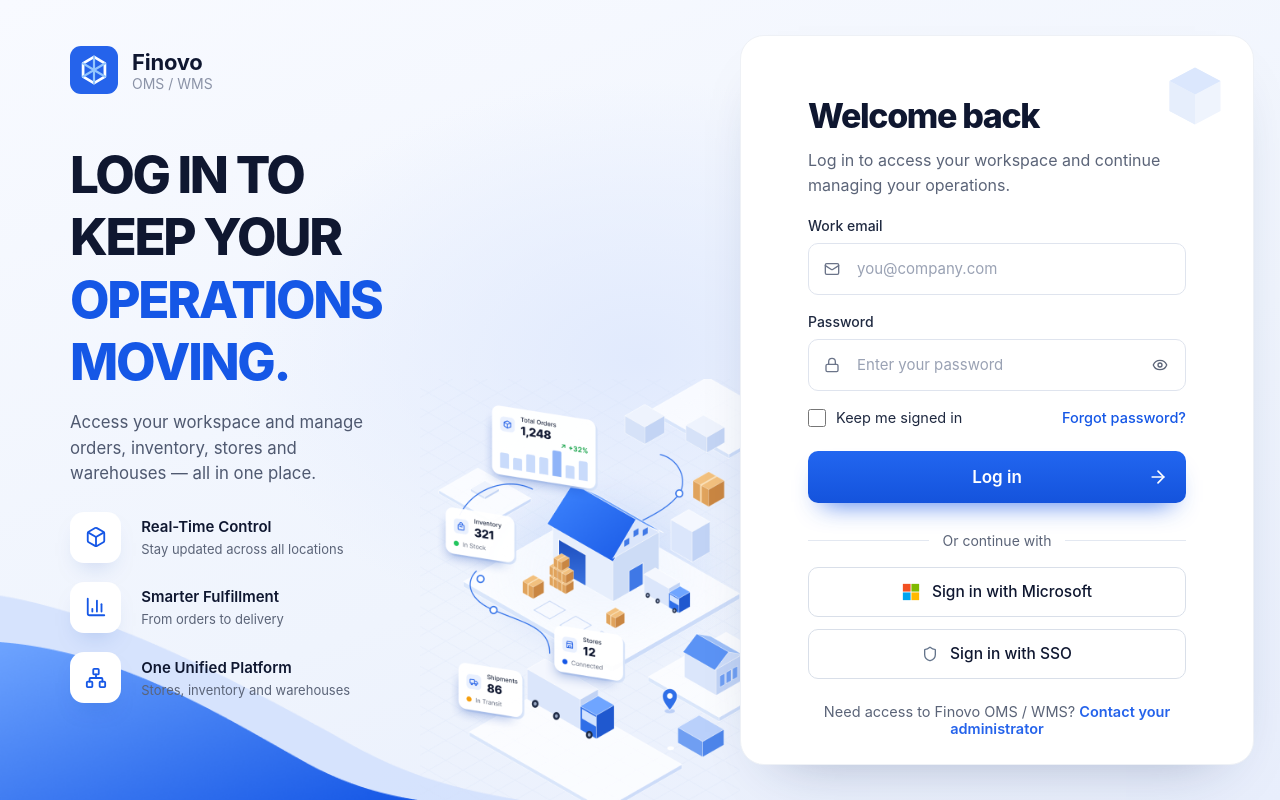
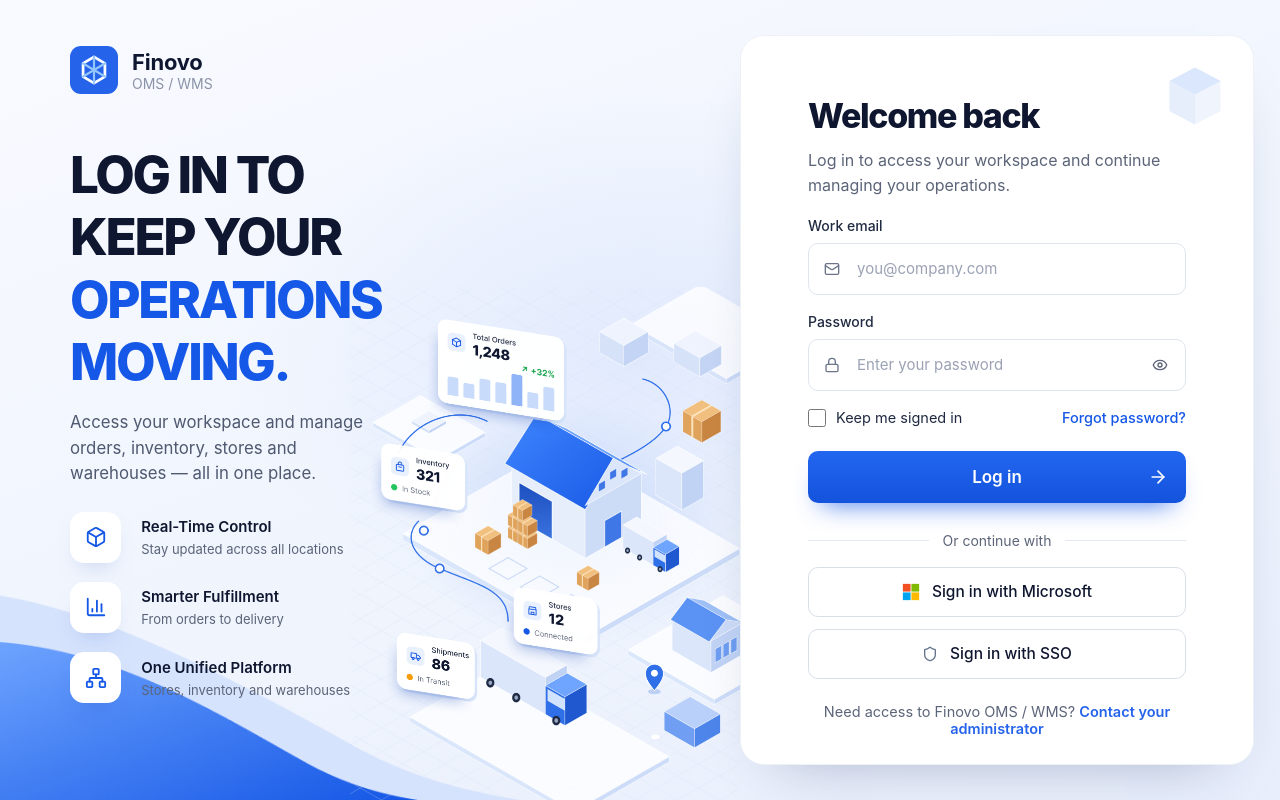
Before and after one commit to shafisani36/Finovo__OMS__WMS, a React (Vite) app in the folder Frontend/: page /login in a window 1280 px wide. Built offline with nearby package versions, Linux system fonts and the light colour scheme.

Commit message:
Make all pages responsive and match the auth pages to the Figma login design

```diff
--- a/Frontend/src/styles/auth.css
+++ b/Frontend/src/styles/auth.css
@@ -219,11 +219,11 @@
   position: absolute;
   top: 0;
   bottom: 0;
-  left: calc(var(--hero-text-w) + 60px);
+  left: calc(var(--hero-text-w) - 10px);
   right: 0;
   display: flex;
   align-items: flex-end;
-  justify-content: center;
+  justify-content: flex-start;
   z-index: 1;
   pointer-events: none;
 }
@@ -233,7 +233,7 @@
   width: 100%;
   height: 100%;
   object-fit: contain;
-  object-position: center bottom;
+  object-position: left bottom; /* sits close to the heading, like Figma */
 }
 
 .bottom-wave-accent {
@@ -1039,8 +1039,13 @@
     inset: auto 0 0 0;
     height: 62vh;
     left: 0;
+    justify-content: center;
     opacity: 0.3;
     z-index: 0;
+  }
+
+  .hero-illustration-img {
+    object-position: center bottom;
   }
 
   .bottom-wave-accent {
```
